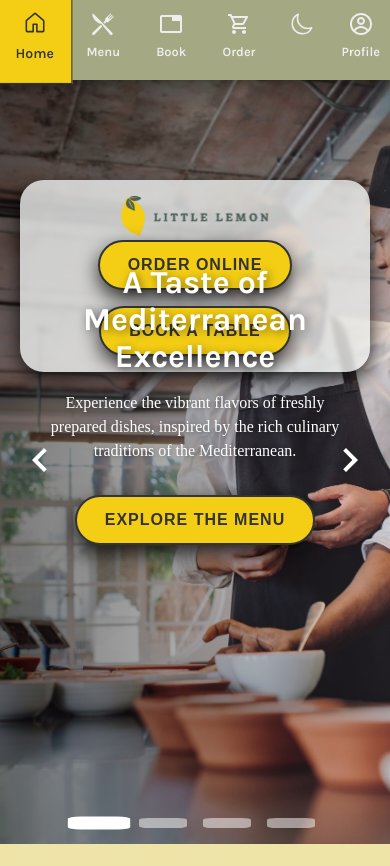
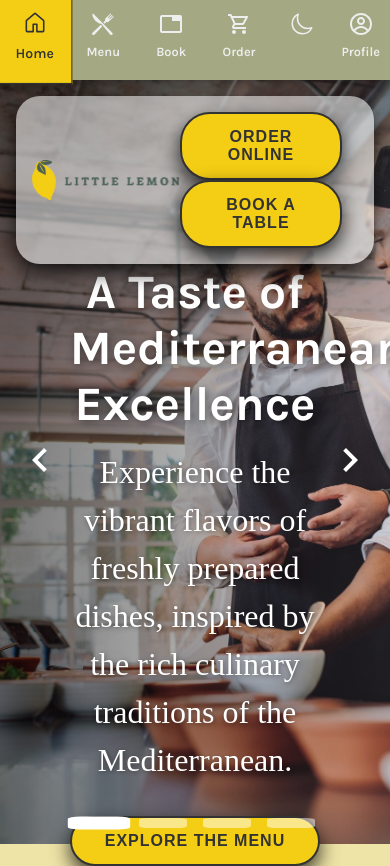
Before and after one commit to dluksa20/Little-lemon, a React (Vite) app: page / in a window 390 px wide. Before the commit the page ends 844 px from the top, so only its background shows below. Built offline with nearby package versions, Linux system fonts and the light colour scheme; a web font is replaced by a local one.

Commit message:
new hero layout

```diff
--- a/src/App.css
+++ b/src/App.css
@@ -1,10 +1,7 @@
 /* App.css */
 
-.app {
-    /* position: relative; */
-}
-
 .content {
+    position: relative;
     margin-left: 100px;
     width: calc(100% -100px);
   }
--- a/src/components/hero/Hero.css
+++ b/src/components/hero/Hero.css
@@ -18,43 +18,33 @@
     --f-xl: 4rem;
 }
 
-/* Main container */
-main {
-    width: 100%;
-    height: 100%;
-
-}
-
 /* Hero slider */
 .hero-slider {
-    position: relative;
     height: 100vh;
-    overflow: scroll;
 }
 
 .hero-content {
-    position: relative;
-
+    height: 100%;
+    display: flex;
+    flex-direction: column;
+    justify-content: space-evenly;
+    align-items: center;
+    padding: 1rem;
 }
 
 /* Hero top section */
-.hero-top {
+.logo-container {
     display: flex;
     align-items: center;
-    justify-content: space-evenly;
-    padding: 1rem 2rem;
+    justify-content: space-between;
+    padding: 1rem 1rem;
     border-radius: 1.5rem;
     background: rgba(237, 239, 238, 0.6);
     backdrop-filter: blur(1px);
     box-shadow: var(--shadow);
 }
 
-/* Logo */
-.logo-container img {
-    max-width: 100%;  /* Ensures the logo scales down on smaller screens */
-    height: auto;  /* Keeps aspect ratio intact */
-    max-height: 250px;  /* Limits height on larger screens */
-}
+
 
 /* Buttons styling */
 .top-btn, .explore-btn {
@@ -104,17 +94,16 @@ main {
     opacity: 0.6;
 }
 
+
+
+
 /* Hero middle section */
 .hero-middle {
     display: flex;
-    justify-content: center;
-    align-items: center;
+    max-width: 70%;
     flex-direction: column;
-    width: 100%;
-    height: 100%;
     text-align: center;
     color: var(--white-color-1);
-    transform: translateY(-10%);
 
 }
 
@@ -134,58 +123,14 @@ main {
     text-shadow: 1px 1px 5px rgba(0, 0, 0, 0.4);
 }
 
+
+
+
 /* Media Queries for Responsiveness */
 @media (max-width: 768px) {
     .hero-slider {
         height: calc(100vh - 80px);
     }
-    .hero-top {
-        flex-direction: column;
-        align-items: center;
-        position: relative;
-        top: 5rem;
-        padding: 1rem;
-        background: rgba(237, 239, 238, 0.8); /* Lighter transparent background */
-        backdrop-filter: blur(2px); /* More noticeable blur */
-    }
 
-    .logo-container {
-        justify-content: center;
-        gap: 0.5rem;
-    }
 
-    .hero-content {
-        padding: 20px;
-    }
-
-    /* Hero middle content adjustments */
-    .hero-middle {
-
-        padding: 0 1rem;
-    }
-
-    .hero-title {
-        font-size: var(--f-md); /* Smaller title on mobile */
-    }
-
-    .hero-description {
-        font-size: var(--f-sm); /* Smaller description on mobile */
-    }
-
-    /* Adjust buttons on mobile */
-    .top-btn-group {
-        display: flex;
-        flex-wrap: wrap;
-        justify-content: center;
-        gap: 1rem;
-    }
-
-    .top-btn {
-        margin-right: 0;
-    }
-
-    /* Logo adjustments on mobile */
-    .logo-container img {
-        max-height: 100px;  /* Limits height on smaller screens */
-    }
 }
--- a/src/components/hero/Hero.jsx
+++ b/src/components/hero/Hero.jsx
@@ -15,11 +15,9 @@ const Hero = () => {
     <main>
       <ImageSlider className='hero-slider' slides={slides}>
         <div className='hero-content'>
-          <div className='hero-top'>
             <div className='logo-container'>
               {/* Replace text with logo SVG */}
               <img src={logo} alt="Little Lemon Logo" className="logo-svg" />
-            </div>
               <div className='top-btn-group'>
                 <button className='top-btn'>Order Online</button>
                 <button className='top-btn'>Book a Table</button>
```
Lines whose indentation alone changed are shown as unchanged.
